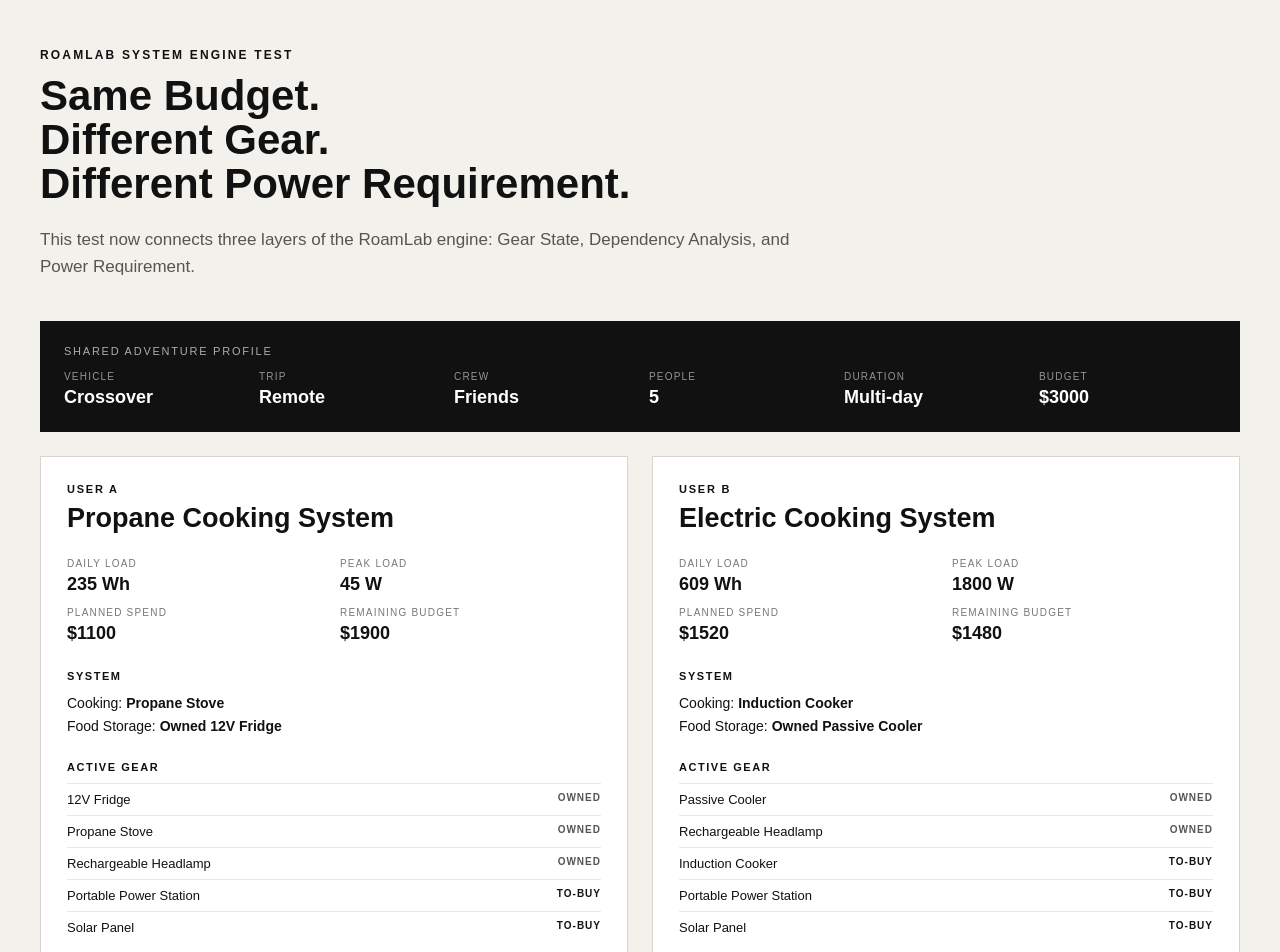
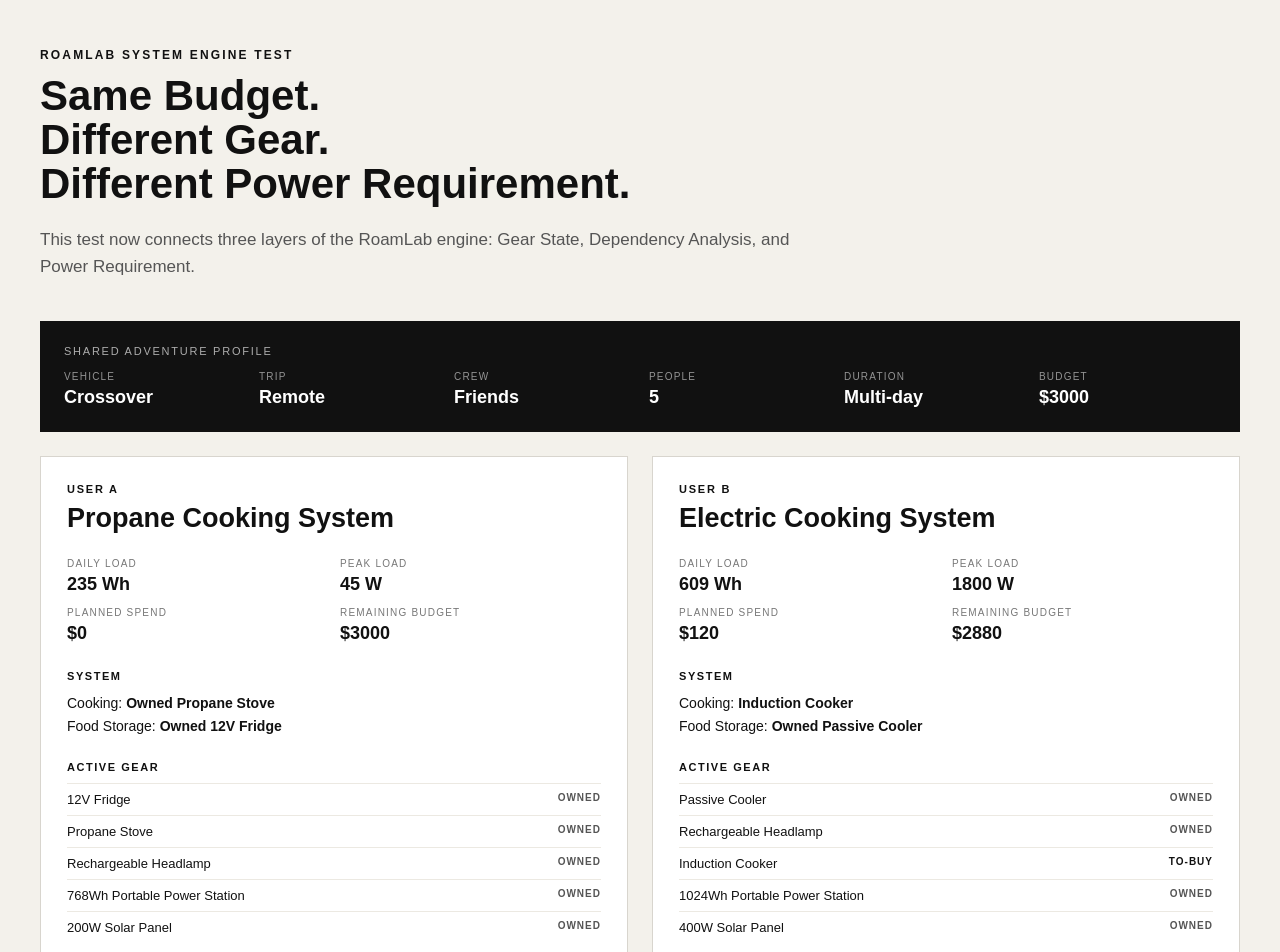
Before and after one commit to QinWei76/roamlab, a Next.js app: page /test-dependency in a window 1280 px wide. Shown: the top 952 px of the page. Built offline with nearby package versions, Linux system fonts and the light colour scheme.

Commit message:
Refactor user gear and power station details
Updated comments and variable names for clarity and consistency in user gear and power station definitions.

```diff
--- a/src/data/testGearDependency.ts
+++ b/src/data/testGearDependency.ts
@@ -9,41 +9,39 @@ import {
   calculateRemainingBudget,
 } from "@/data/gearDependencyEngine";
 
+import {
+  analyzeOwnedPowerGap,
+} from "@/data/powerGapAnalysis";
+
 /* =========================================================
-   ROAMLAB GEAR DEPENDENCY TEST — V1
+   ROAMLAB GEAR DEPENDENCY + POWER GAP TEST — V2
 
-   Purpose:
+   PURPOSE
 
-   Test two users with:
+   Two users:
 
-   - same adventure profile
-   - same total budget
-   - different owned gear
-   - different gear they want RoamLab to configure
+   - same trip
+   - same $3000 budget
+   - different gear choices
+   - different owned power equipment
 
-   Expected result:
+   We test:
 
-   Different gear choices
-   → different system loads
-   → different Power requirements
+   Gear State
+      ↓
+   Dependency
+      ↓
+   Requirement
+      ↓
+   Owned Capability
+      ↓
+   Gap
 
-   This proves:
+   ========================================================= */
 
-   Budget ≠ Requirement
-
-   Instead:
-
-   Gear System State
-   → Requirement
-   → Gap
-   → Recommendation
-   → Budget Optimization
-   ========================================================= */
 
 /* =========================================================
    1. SHARED ADVENTURE PROFILE
-
-   Both users take exactly the same trip.
    ========================================================= */
 
 const sharedProfile = {
@@ -54,27 +52,29 @@ const sharedProfile = {
   duration: "multi-day" as const,
 };
 
+
 /* =========================================================
    2. USER A
 
-   Budget:
-   $3000
+   SAME BUDGET: $3000
 
-   Already owns:
+   OWNED:
    - 12V Fridge
    - Propane Stove
    - Headlamp
+   - 768Wh Power Station
+   - 200W Solar Panel
 
-   Wants RoamLab to configure:
-   - Portable Power Station
-   - Solar Panel
+   TO BUY:
+   - nothing in Power for this test
 
-   Key characteristic:
+   Expected:
 
-   Cooking uses propane.
+   Low electrical demand because cooking uses propane.
 
-   Therefore cooking does NOT create a large
-   electrical load.
+   Existing power equipment should be close to,
+   or fully capable of, meeting the trip requirement.
+
    ========================================================= */
 
 const userAGear: TripGearItem[] = [
@@ -95,12 +95,6 @@ const userAGear: TripGearItem[] = [
       powerLoad: {
         watts: 45,
         hoursPerDay: 10,
-
-        /*
-          Compressor fridge does not normally
-          draw full rated power continuously.
-        */
-
         dutyCycle: 0.5,
       },
 
@@ -130,9 +124,7 @@ const userAGear: TripGearItem[] = [
     effects: {
       fuelLoad: {
         fuelType: "propane",
-
         amount: 1,
-
         unit: "lb",
       },
 
@@ -171,36 +163,61 @@ const userAGear: TripGearItem[] = [
     },
   },
 
+  /* =======================================================
+     USER A OWNED POWER STATION
+     ======================================================= */
+
   {
-    id: "user-a-power-station",
+    id: "user-a-owned-power-station",
 
-    name: "Portable Power Station",
+    name: "768Wh Portable Power Station",
 
     category: "power",
 
-    status: "to-buy",
+    status: "owned",
 
     priority: "essential",
 
     quantity: 1,
 
-    plannedBudget: 800,
+    specs: {
+      batteryCapacityWh: 768,
+
+      continuousAcOutputW: 1000,
+
+      surgeOutputW: 2000,
+
+      maxSolarInputW: 300,
+
+      maxAcRechargeW: 700,
     },
 
+    satisfiesCategories: [
+      // intentionally not used here
+    ] as never,
+  } as TripGearItem,
+
+  /* =======================================================
+     USER A OWNED SOLAR
+     ======================================================= */
+
   {
-    id: "user-a-solar-panel",
+    id: "user-a-owned-solar",
 
-    name: "Solar Panel",
+    name: "200W Solar Panel",
 
     category: "power",
 
-    status: "to-buy",
+    status: "owned",
 
     priority: "recommended",
 
     quantity: 1,
 
-    plannedBudget: 300,
+    specs: {
+      panelW: 200,
+      ratedPowerW: 200,
+    },
 
     effects: {
       satisfiesCategories: [
@@ -209,6 +226,11 @@ const userAGear: TripGearItem[] = [
     },
   },
 ];
+
+
+/* =========================================================
+   3. USER A STATE
+   ========================================================= */
 
 export const userAState: TripGearState = {
   profile: sharedProfile,
@@ -220,30 +242,32 @@ export const userAState: TripGearState = {
   currency: "USD",
 };
 
+
 /* =========================================================
-   3. USER B
+   4. USER B
 
-   Budget:
-   $3000
+   SAME BUDGET: $3000
 
-   Already owns:
-   - Cooler
+   OWNED:
+   - Passive Cooler
    - Headlamp
+   - 1024Wh Power Station
+   - 400W Solar Panel
 
-   Wants RoamLab to configure:
+   TO BUY:
    - Induction Cooker
-   - Portable Power Station
-   - Solar Panel
 
-   Key characteristic:
+   Expected:
 
-   Cooking is electrical.
+   Induction cooking dramatically increases:
 
-   Therefore:
+   - daily Wh
+   - AC output requirement
+   - battery requirement
 
-   Daily energy demand ↑
-   AC output requirement ↑
-   Battery requirement ↑
+   Existing power station should therefore become
+   insufficient even though it is a substantial unit.
+
    ========================================================= */
 
 const userBGear: TripGearItem[] = [
@@ -296,6 +320,18 @@ const userBGear: TripGearItem[] = [
     },
   },
 
+  /* =======================================================
+     USER B INTENDS TO BUY INDUCTION COOKER
+
+     IMPORTANT:
+
+     It is NOT owned.
+
+     But because it is part of the intended final system,
+     it MUST influence the Power Requirement.
+
+     ======================================================= */
+
   {
     id: "user-b-induction-cooker",
 
@@ -311,19 +347,16 @@ const userBGear: TripGearItem[] = [
 
     plannedBudget: 120,
 
+    specs: {
+      powerType: "ac",
+    },
+
     effects: {
       powerLoad: {
-        /*
-          High-power AC appliance.
-        */
-
         watts: 1800,
 
         /*
-          Approx. 20 minutes/day:
-
-          20 / 60
-          ≈ 0.333 hour
+          Approx. 20 minutes per day
         */
 
         hoursPerDay: 0.333,
@@ -341,36 +374,90 @@ const userBGear: TripGearItem[] = [
     },
   },
 
+  /* =======================================================
+     USER B OWNED POWER STATION
+
+     Requirement is expected to be around:
+
+     Battery:
+     ~1700Wh
+
+     AC Output:
+     ~2200W
+
+     Existing:
+     1024Wh / 1800W
+
+     Therefore:
+
+     Battery = insufficient
+     AC Output = insufficient
+
+     ======================================================= */
+
   {
-    id: "user-b-power-station",
+    id: "user-b-owned-power-station",
 
-    name: "Portable Power Station",
+    name: "1024Wh Portable Power Station",
 
     category: "power",
 
-    status: "to-buy",
+    status: "owned",
 
     priority: "essential",
 
     quantity: 1,
 
-    plannedBudget: 1000,
+    specs: {
+      batteryCapacityWh: 1024,
+
+      continuousAcOutputW: 1800,
+
+      surgeOutputW: 2400,
+
+      maxSolarInputW: 500,
+
+      maxAcRechargeW: 1200,
+    },
   },
 
+  /* =======================================================
+     USER B OWNED SOLAR
+
+     Requirement should be around 300W.
+
+     Existing panel:
+     400W
+
+     Power station solar input:
+     500W
+
+     Therefore usable solar capability:
+     min(400, 500)
+     = 400W
+
+     Expected:
+     SUFFICIENT
+
+     ======================================================= */
+
   {
-    id: "user-b-solar-panel",
+    id: "user-b-owned-solar",
 
-    name: "Solar Panel",
+    name: "400W Solar Panel",
 
     category: "power",
 
-    status: "to-buy",
+    status: "owned",
 
     priority: "recommended",
 
     quantity: 1,
 
-    plannedBudget: 400,
+    specs: {
+      panelW: 400,
+      ratedPowerW: 400,
+    },
 
     effects: {
       satisfiesCategories: [
@@ -379,6 +466,11 @@ const userBGear: TripGearItem[] = [
     },
   },
 ];
+
+
+/* =========================================================
+   5. USER B STATE
+   ========================================================= */
 
 export const userBState: TripGearState = {
   profile: sharedProfile,
@@ -390,8 +482,9 @@ export const userBState: TripGearState = {
   currency: "USD",
 };
 
+
 /* =========================================================
-   4. RUN DEPENDENCY ENGINE
+   6. DEPENDENCY ANALYSIS
    ========================================================= */
 
 export const userADependency =
@@ -404,16 +497,39 @@ export const userBDependency =
     userBState
   );
 
+
 /* =========================================================
-   5. BUDGET ANALYSIS
+   7. POWER GAP ANALYSIS
 
-   IMPORTANT:
+   This is the important new test.
 
-   Budget is a ceiling.
+   Requirement:
+   calculated from FULL intended system.
 
-   Remaining budget is allowed.
+   Capability:
+   calculated from OWNED gear only.
 
-   RoamLab does NOT need to spend all $3000.
+   ========================================================= */
+
+export const userAPowerGap =
+  analyzeOwnedPowerGap(
+    userAState
+  );
+
+export const userBPowerGap =
+  analyzeOwnedPowerGap(
+    userBState
+  );
+
+
+/* =========================================================
+   8. BUDGET ANALYSIS
+
+   Only TO-BUY gear consumes planned purchase budget.
+
+   Owned power stations and solar panels should NOT
+   consume the current purchase budget.
+
    ========================================================= */
 
 export const userAPlannedSpend =
@@ -436,8 +552,9 @@ export const userBRemainingBudget =
     userBState
   );
 
+
 /* =========================================================
-   6. READABLE TEST OUTPUT
+   9. READABLE USER A RESULT
    ========================================================= */
 
 export const userATestResult = {
@@ -448,10 +565,16 @@ export const userATestResult = {
 
   system: {
     cooking:
-      "Propane Stove",
+      "Owned Propane Stove",
 
     foodStorage:
       "Owned 12V Fridge",
+
+    power:
+      "Owned 768Wh Power Station",
+
+    solar:
+      "Owned 200W Solar",
   },
 
   powerDemand: {
@@ -468,6 +591,73 @@ export const userATestResult = {
         .surgeLoadW,
   },
 
+  requirement: {
+    batteryCapacityWh:
+      userAPowerGap.requirement
+        .requiredBatteryCapacityWh,
+
+    continuousAcOutputW:
+      userAPowerGap.requirement
+        .requiredContinuousAcOutputW,
+
+    surgeOutputW:
+      userAPowerGap.requirement
+        .requiredSurgeOutputW,
+
+    solarInputW:
+      userAPowerGap.requirement
+        .recommendedSolarInputW,
+
+    acRechargeW:
+      userAPowerGap.requirement
+        .recommendedAcRechargeW,
+  },
+
+  ownedCapability: {
+    batteryCapacityWh:
+      userAPowerGap
+        .existingCapability
+        .batteryCapacityWh,
+
+    continuousAcOutputW:
+      userAPowerGap
+        .existingCapability
+        .continuousAcOutputW,
+
+    surgeOutputW:
+      userAPowerGap
+        .existingCapability
+        .surgeOutputW,
+
+    solarInputW:
+      userAPowerGap
+        .existingCapability
+        .solarInputW,
+
+    acRechargeW:
+      userAPowerGap
+        .existingCapability
+        .acRechargeW,
+  },
+
+  gap: {
+    missionCapable:
+      userAPowerGap
+        .missionCapable,
+
+    needsPurchase:
+      userAPowerGap
+        .needsPurchase,
+
+    needsUpgrade:
+      userAPowerGap
+        .needsUpgrade,
+
+    missingMetrics:
+      userAPowerGap
+        .missingMetrics,
+  },
+
   budgetStatus: {
     plannedSpend:
       userAPlannedSpend,
@@ -481,13 +671,23 @@ export const userATestResult = {
       .satisfiedCategories,
 
   activeGear:
-    userADependency.activeItems.map(
+    userADependency
+      .activeItems
+      .map(
         (item) => ({
-        name: item.name,
-        status: item.status,
+          name:
+            item.name,
+
+          status:
+            item.status,
         })
       ),
 };
+
+
+/* =========================================================
+   10. READABLE USER B RESULT
+   ========================================================= */
 
 export const userBTestResult = {
   user: "User B",
@@ -501,6 +701,12 @@ export const userBTestResult = {
 
     foodStorage:
       "Owned Passive Cooler",
+
+    power:
+      "Owned 1024Wh Power Station",
+
+    solar:
+      "Owned 400W Solar",
   },
 
   powerDemand: {
@@ -517,6 +723,73 @@ export const userBTestResult = {
         .surgeLoadW,
   },
 
+  requirement: {
+    batteryCapacityWh:
+      userBPowerGap.requirement
+        .requiredBatteryCapacityWh,
+
+    continuousAcOutputW:
+      userBPowerGap.requirement
+        .requiredContinuousAcOutputW,
+
+    surgeOutputW:
+      userBPowerGap.requirement
+        .requiredSurgeOutputW,
+
+    solarInputW:
+      userBPowerGap.requirement
+        .recommendedSolarInputW,
+
+    acRechargeW:
+      userBPowerGap.requirement
+        .recommendedAcRechargeW,
+  },
+
+  ownedCapability: {
+    batteryCapacityWh:
+      userBPowerGap
+        .existingCapability
+        .batteryCapacityWh,
+
+    continuousAcOutputW:
+      userBPowerGap
+        .existingCapability
+        .continuousAcOutputW,
+
+    surgeOutputW:
+      userBPowerGap
+        .existingCapability
+        .surgeOutputW,
+
+    solarInputW:
+      userBPowerGap
+        .existingCapability
+        .solarInputW,
+
+    acRechargeW:
+      userBPowerGap
+        .existingCapability
+        .acRechargeW,
+  },
+
+  gap: {
+    missionCapable:
+      userBPowerGap
+        .missionCapable,
+
+    needsPurchase:
+      userBPowerGap
+        .needsPurchase,
+
+    needsUpgrade:
+      userBPowerGap
+        .needsUpgrade,
+
+    missingMetrics:
+      userBPowerGap
+        .missingMetrics,
+  },
+
   budgetStatus: {
     plannedSpend:
       userBPlannedSpend,
@@ -530,16 +803,24 @@ export const userBTestResult = {
       .satisfiedCategories,
 
   activeGear:
-    userBDependency.activeItems.map(
+    userBDependency
+      .activeItems
+      .map(
         (item) => ({
-        name: item.name,
-        status: item.status,
+          name:
+            item.name,
+
+          status:
+            item.status,
         })
       ),
 };
 
+
 /* =========================================================
-   7. COMPARISON
+   11. DEPENDENCY COMPARISON
+
+   Kept for the existing /test-dependency page.
    ========================================================= */
 
 export const dependencyComparison = {
@@ -602,12 +883,132 @@ export const dependencyComparison = {
   },
 };
 
+
 /* =========================================================
-   8. OPTIONAL CONSOLE TEST
+   12. POWER GAP COMPARISON
 
-   This function is NOT automatically executed.
+   New V2 output.
+   ========================================================= */
 
-   Later a test page can call it if needed.
+export const powerGapComparison = {
+  userA: {
+    requirement: {
+      batteryWh:
+        userAPowerGap
+          .requirement
+          .requiredBatteryCapacityWh,
+
+      acOutputW:
+        userAPowerGap
+          .requirement
+          .requiredContinuousAcOutputW,
+
+      solarW:
+        userAPowerGap
+          .requirement
+          .recommendedSolarInputW,
+    },
+
+    owned: {
+      batteryWh:
+        userAPowerGap
+          .existingCapability
+          .batteryCapacityWh,
+
+      acOutputW:
+        userAPowerGap
+          .existingCapability
+          .continuousAcOutputW,
+
+      solarW:
+        userAPowerGap
+          .existingCapability
+          .solarInputW,
+    },
+
+    gap: {
+      batteryWh:
+        userAPowerGap
+          .summary
+          .batteryGapWh,
+
+      acOutputW:
+        userAPowerGap
+          .summary
+          .acOutputGapW,
+
+      solarW:
+        userAPowerGap
+          .summary
+          .solarGapW,
+    },
+
+    missionCapable:
+      userAPowerGap
+        .missionCapable,
+  },
+
+  userB: {
+    requirement: {
+      batteryWh:
+        userBPowerGap
+          .requirement
+          .requiredBatteryCapacityWh,
+
+      acOutputW:
+        userBPowerGap
+          .requirement
+          .requiredContinuousAcOutputW,
+
+      solarW:
+        userBPowerGap
+          .requirement
+          .recommendedSolarInputW,
+    },
+
+    owned: {
+      batteryWh:
+        userBPowerGap
+          .existingCapability
+          .batteryCapacityWh,
+
+      acOutputW:
+        userBPowerGap
+          .existingCapability
+          .continuousAcOutputW,
+
+      solarW:
+        userBPowerGap
+          .existingCapability
+          .solarInputW,
+    },
+
+    gap: {
+      batteryWh:
+        userBPowerGap
+          .summary
+          .batteryGapWh,
+
+      acOutputW:
+        userBPowerGap
+          .summary
+          .acOutputGapW,
+
+      solarW:
+        userBPowerGap
+          .summary
+          .solarGapW,
+    },
+
+    missionCapable:
+      userBPowerGap
+        .missionCapable,
+  },
+};
+
+
+/* =========================================================
+   13. OPTIONAL CONSOLE TEST
    ========================================================= */
 
 export function printGearDependencyTest() {
@@ -616,7 +1017,7 @@ export function printGearDependencyTest() {
   );
 
   console.log(
-    "ROAMLAB DEPENDENCY TEST"
+    "ROAMLAB POWER GAP TEST"
   );
 
   console.log(
@@ -648,11 +1049,11 @@ export function printGearDependencyTest() {
   );
 
   console.log(
-    "COMPARISON"
+    "POWER GAP COMPARISON"
   );
 
   console.log(
-    dependencyComparison
+    powerGapComparison
   );
 
   console.log(
```
Lines whose indentation alone changed are shown as unchanged.
